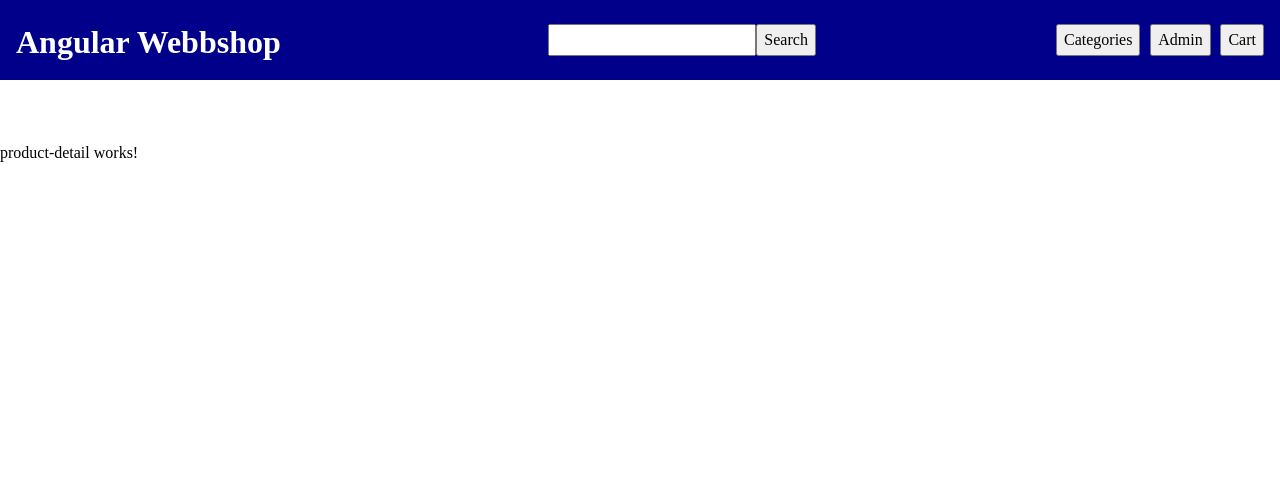
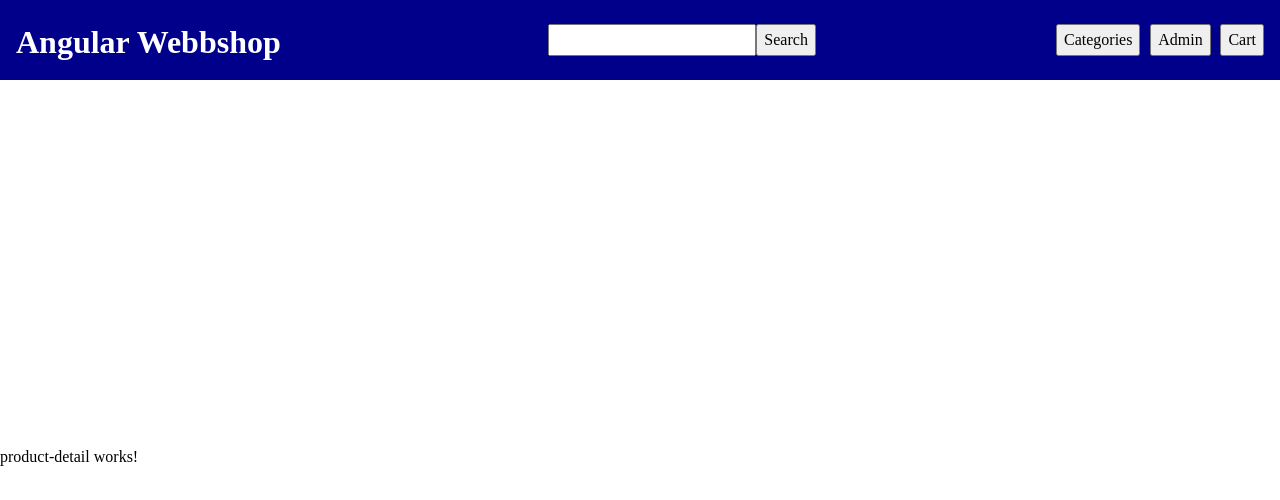
Before and after one commit to erik-malsater/angular_webstore, an Angular app: page /products/1 in a window 1280 px wide. Shown: the top 500 px of the page. Built offline with nearby package versions, Linux system fonts and the light colour scheme; no server answers.

Commit message:
Fix bug in routing module and get id from url

```diff
--- a/src/app/app-routing.module.ts
+++ b/src/app/app-routing.module.ts
@@ -1,9 +1,12 @@
 import { NgModule } from '@angular/core';
 import { Routes, RouterModule } from '@angular/router';
 import { ProductDetailComponent } from './product-detail/product-detail.component';
+import { FeedComponent } from './feed/feed.component';
 
 const routes: Routes = [
+  { path: '', component: FeedComponent },
   { path: 'products/:id', component: ProductDetailComponent }
+
 ];
 
 @NgModule({
@@ -11,4 +14,4 @@ const routes: Routes = [
   exports: [RouterModule]
 })
 export class AppRoutingModule { }
-export const routingComponents = [ ProductDetailComponent ];
+export const routingComponents = [ FeedComponent, ProductDetailComponent ];
--- a/src/app/app.component.html
+++ b/src/app/app.component.html
@@ -1,4 +1,4 @@
 <app-navbar></app-navbar>
-<app-feed></app-feed>
+
 
 <router-outlet></router-outlet>
--- a/src/app/product-detail/product-detail.component.html
+++ b/src/app/product-detail/product-detail.component.html
@@ -1,3 +1,7 @@
-<p>
-  product-detail works!
-</p>
+<div class="productDetailBox">
+
+  <p>
+    product-detail works!
+  </p>
+
+</div>
--- a/src/app/product-detail/product-detail.component.scss
+++ b/src/app/product-detail/product-detail.component.scss
@@ -0,0 +1,7 @@
+.productDetailBox{
+    padding-top: 8rem;
+}
+
+p{
+    margin-top: 20rem;
+}
--- a/src/app/product-detail/product-detail.component.ts
+++ b/src/app/product-detail/product-detail.component.ts
@@ -1,4 +1,6 @@
 import { Component, OnInit } from '@angular/core';
+import { ActivatedRoute } from '@angular/router';
+import { FetchDataService } from '../services/fetch-data.service';
 
 @Component({
   selector: 'app-product-detail',
@@ -7,9 +9,13 @@ import { Component, OnInit } from '@angular/core';
 })
 export class ProductDetailComponent implements OnInit {
 
-  constructor() { }
+  constructor(private route: ActivatedRoute, private dataService: FetchDataService) { }
 
   ngOnInit() {
+    this.route.params.subscribe(params => {
+      const filmId = params['id'];
+    });
+
   }
 
 }
```
Also changed, not shown: src/app/product-card/product-card.component.ts (indentation only).
